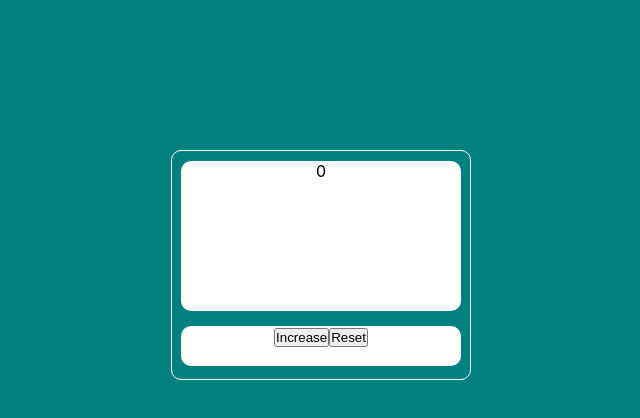
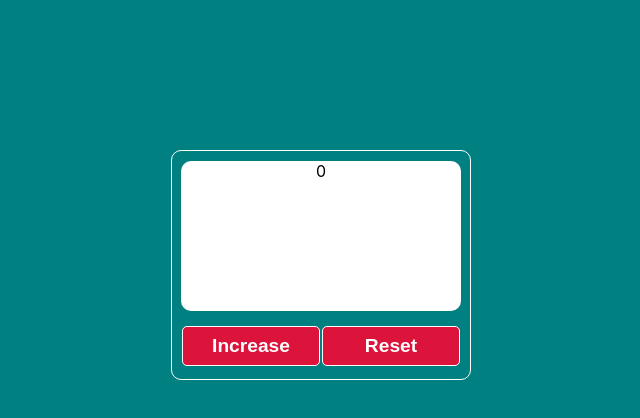
Before and after one commit to andbudha/project_counter_monday, a React (Create React App) app: page / in a window 1280 px wide. Shown: the top 418 px of the page, without its empty margins (319-959 px from the left). Built offline with nearby package versions, Linux system fonts and the light colour scheme.

Commit message:
styles updated

```diff
--- a/src/App.css
+++ b/src/App.css
@@ -30,7 +30,8 @@
 .button-container {
   height: 40px;
   width: 280px;
-  background-color: white;
   margin: 15px auto 0;
   border-radius: 10px;
+  display: flex;
+  justify-content: space-around;
 }
--- /dev/null
+++ b/src/components/Button/Button.module.css
@@ -0,0 +1,17 @@
+* {
+    margin: 0;
+    padding: 0;
+    box-sizing: border-box;
+}
+
+.button{
+    background-color: crimson;
+    height: 40px;
+    border: 1px solid white;
+    border-radius: 5px;
+    width: 49%;
+    color: white;
+    cursor: pointer;
+    font-size: 1.2rem;
+    font-weight: bold;
+}
--- a/src/components/Button/Button.tsx
+++ b/src/components/Button/Button.tsx
@@ -1,4 +1,7 @@
 import React from 'react';
+import style from './Button.module.css'
+
+
 
 type ButtonPropsType = {
     title: string
@@ -12,7 +15,7 @@ export const Button = (props: ButtonPropsType) => {
 
     return (
         <>
-            <button onClick={onClickButtonHandler}>{props.title}</button>
+            <button onClick={onClickButtonHandler} className={style.button}>{props.title}</button>
         </>
     );
 };
```
